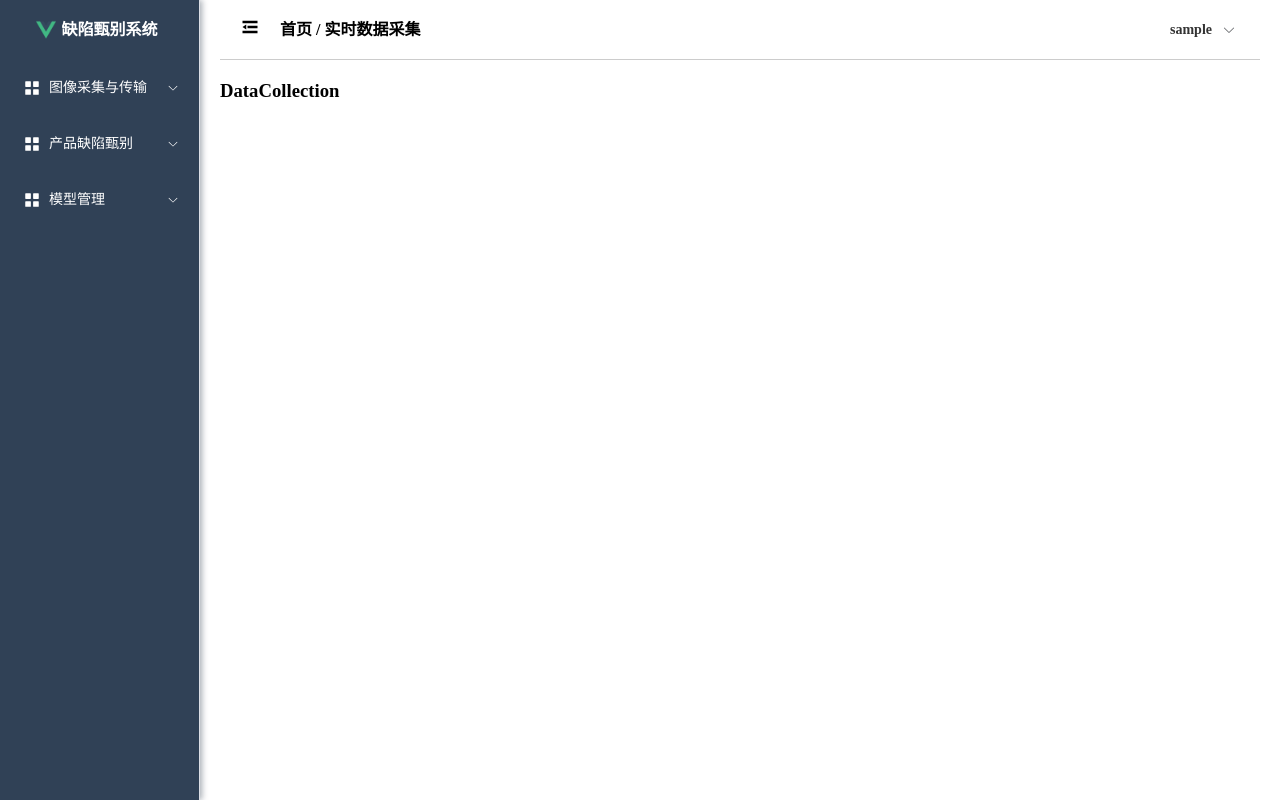
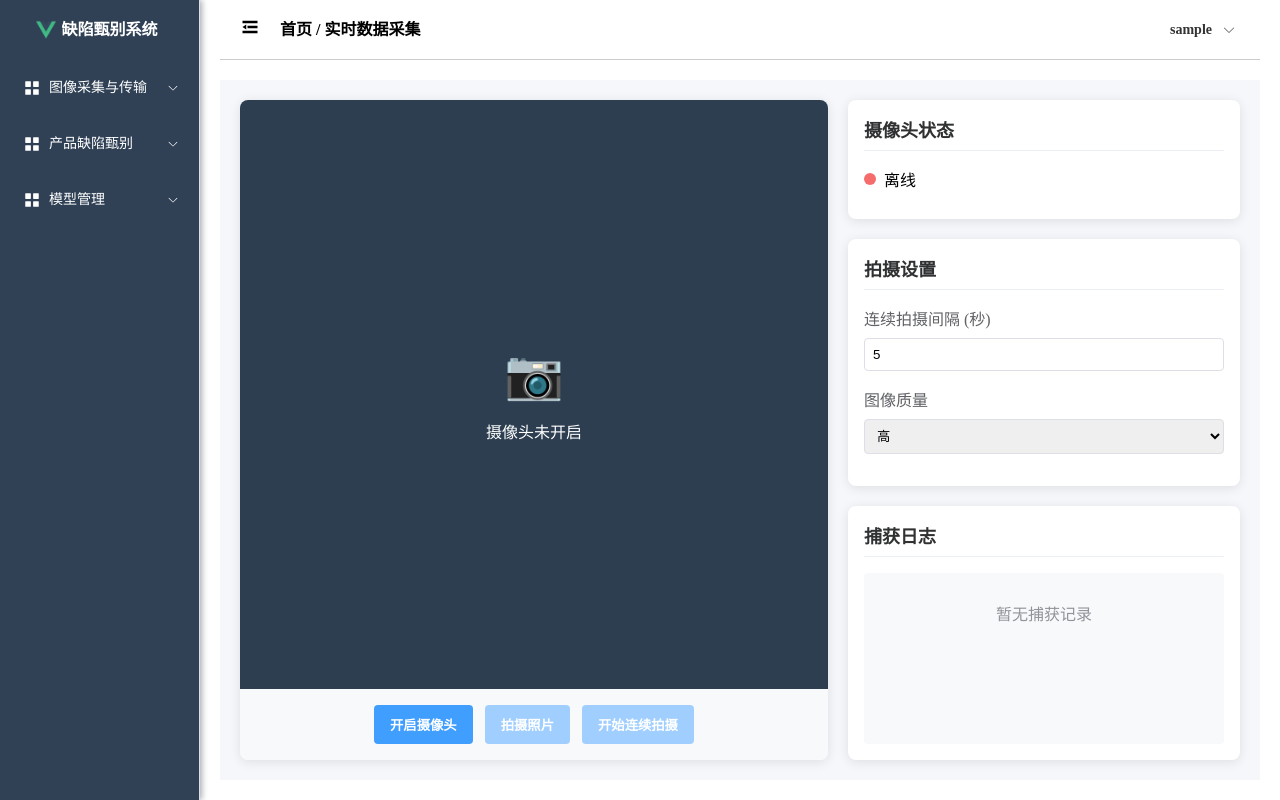
Before and after one commit to Over7ure/Grad-frontend, a Vue app: page /dataCollection in a window 1280 px wide. Built offline with nearby package versions, Linux system fonts and the light colour scheme; sample sign-in values are in the browser's storage.

Commit message:
摄像头画面捕获界面

```diff
--- a/src/pages/home/img-acq-transfer/DataCollection.vue
+++ b/src/pages/home/img-acq-transfer/DataCollection.vue
@@ -1,13 +1,363 @@
 <template>
-  <h1>DataCollection</h1>
+  <div class="data-collection-container">
+    <div class="webcam-section">
+      <div class="webcam-display" :class="{ 'offline': !cameraOnline }">
+        <video v-if="cameraOnline" ref="webcam" autoplay></video>
+        <div v-else class="camera-offline">
+          <span class="camera-offline-icon">📷</span>
+          <span>摄像头未开启</span>
+        </div>
+      </div>
+      <div class="capture-controls">
+        <button class="control-button" @click="toggleCamera">
+          {{ cameraOnline ? '关闭摄像头' : '开启摄像头' }}
+        </button>
+        <button class="control-button" :disabled="!cameraOnline" @click="captureImage">
+          拍摄照片
+        </button>
+        <button class="control-button" :disabled="!cameraOnline" @click="toggleContinuousCapture">
+          {{ continuousCapture ? '停止连续拍摄' : '开始连续拍摄' }}
+        </button>
+      </div>
+    </div>
+
+    <div class="settings-section">
+      <div class="settings-card">
+        <h2 class="card-title">摄像头状态</h2>
+        <div class="camera-status">
+          <div class="status-indicator" :class="{ 'online': cameraOnline, 'offline': !cameraOnline }"></div>
+          <span>{{ cameraOnline ? '在线' : '离线' }}</span>
+        </div>
+        <div class="camera-info" v-if="cameraOnline">
+          <p><strong>分辨率:</strong> {{ cameraResolution }}</p>
+          <p><strong>帧率:</strong> 30fps</p>
+        </div>
+      </div>
+
+      <div class="settings-card">
+        <h2 class="card-title">拍摄设置</h2>
+        <div class="setting-item">
+          <label>连续拍摄间隔 (秒)</label>
+          <input type="number" v-model="captureInterval" min="1" max="60" :disabled="continuousCapture">
+        </div>
+        <div class="setting-item">
+          <label>图像质量</label>
+          <select v-model="imageQuality">
+            <option value="high">高</option>
+            <option value="medium">中</option>
+            <option value="low">低</option>
+          </select>
+        </div>
+      </div>
+
+      <div class="settings-card capture-log">
+        <h2 class="card-title">捕获日志</h2>
+        <div class="log-container">
+          <div v-if="captureLogs.length === 0" class="empty-log">
+            暂无捕获记录
+          </div>
+          <div v-else class="log-entry" v-for="(log, index) in captureLogs" :key="index">
+            <span class="log-time">{{ log.time }}</span>
+            <span class="log-message">{{ log.message }}</span>
+          </div>
+        </div>
+      </div>
+    </div>
+  </div>
 </template>
 
 <script>
 export default {
   name: 'DataCollection',
+  data() {
+    return {
+      cameraOnline: false,
+      stream: null,
+      cameraResolution: '1280x720',
+      captureInterval: 5,
+      imageQuality: 'high',
+      continuousCapture: false,
+      captureTimer: null,
+      captureLogs: [],
+      captureCount: 0
+    }
+  },
+  methods: {
+    async toggleCamera() {
+      if (this.cameraOnline) {
+        this.stopCamera();
+      } else {
+        await this.startCamera();
+      }
+    },
+    async startCamera() {
+      try {
+        this.stream = await navigator.mediaDevices.getUserMedia({
+          video: { width: 1280, height: 720 }
+        });
+
+        // Use $nextTick to ensure DOM is updated
+        await this.$nextTick();
+        if (this.$refs.webcam) {
+          this.$refs.webcam.srcObject = this.stream;
+          try {
+            await this.$refs.webcam.play();
+          } catch (playError) {
+            console.error('播放视频流失败:', playError);
+          }
+        }
+
+        this.cameraOnline = true;
+        this.addLog('摄像头已开启');
+      } catch (error) {
+        console.error('无法访问摄像头:', error);
+        this.addLog('摄像头访问失败: ' + error.message);
+      }
+    },
+    stopCamera() {
+      if (this.stream) {
+        this.stream.getTracks().forEach(track => track.stop());
+        this.stream = null;
+      }
+
+      this.cameraOnline = false;
+      this.addLog('摄像头已关闭');
+
+      if (this.continuousCapture) {
+        this.toggleContinuousCapture();
+      }
+    },
+    captureImage() {
+      if (!this.cameraOnline) return;
+
+      this.captureCount++;
+      this.addLog(`已捕获图像 #${this.captureCount}`);
+      // 这里可以添加实际图像捕获和保存的逻辑
+    },
+    toggleContinuousCapture() {
+      if (this.continuousCapture) {
+        // 停止连续拍摄
+        clearInterval(this.captureTimer);
+        this.captureTimer = null;
+        this.continuousCapture = false;
+        this.addLog('连续拍摄已停止');
+      } else {
+        // 开始连续拍摄
+        this.continuousCapture = true;
+        this.addLog(`连续拍摄已开始，间隔: ${this.captureInterval}秒`);
+        this.captureTimer = setInterval(() => {
+          this.captureImage();
+        }, this.captureInterval * 1000);
+      }
+    },
+    addLog(message) {
+      const now = new Date();
+      const timeString = now.toLocaleTimeString();
+      this.captureLogs.unshift({
+        time: timeString,
+        message: message
+      });
+
+      // 保持日志不超过50条
+      if (this.captureLogs.length > 50) {
+        this.captureLogs.pop();
+      }
+    }
+  },
+  beforeUnmount() {
+    // 组件销毁前清理资源
+    this.stopCamera();
+    if (this.captureTimer) {
+      clearInterval(this.captureTimer);
+    }
+  }
 }
 </script>
 
 <style scoped>
+.data-collection-container {
+  display: flex;
+  height: 100%;
+  min-height: 600px;
+  gap: 20px;
+  padding: 20px;
+  background-color: #f5f7fa;
+}
 
+.webcam-section {
+  flex: 3;
+  display: flex;
+  flex-direction: column;
+  background-color: white;
+  border-radius: 8px;
+  box-shadow: 0 2px 12px rgba(0, 0, 0, 0.1);
+  overflow: hidden;
+}
+
+.webcam-display {
+  flex: 1;
+  background-color: #2c3e50;
+  display: flex;
+  align-items: center;
+  justify-content: center;
+  position: relative;
+  overflow: hidden;
+}
+
+.webcam-display video {
+  width: 100%;
+  height: 100%;
+  object-fit: cover;
+}
+
+.camera-offline {
+  display: flex;
+  flex-direction: column;
+  align-items: center;
+  justify-content: center;
+  color: white;
+}
+
+.camera-offline-icon {
+  font-size: 48px;
+  margin-bottom: 16px;
+}
+
+.capture-controls {
+  display: flex;
+  justify-content: center;
+  gap: 12px;
+  padding: 16px;
+  background-color: #f8f9fa;
+}
+
+.control-button {
+  padding: 10px 16px;
+  border: none;
+  border-radius: 4px;
+  background-color: #409eff;
+  color: white;
+  font-weight: 600;
+  cursor: pointer;
+  transition: all 0.3s;
+}
+
+.control-button:hover {
+  background-color: #66b1ff;
+}
+
+.control-button:disabled {
+  background-color: #a0cfff;
+  cursor: not-allowed;
+}
+
+.settings-section {
+  flex: 2;
+  display: flex;
+  flex-direction: column;
+  gap: 20px;
+  max-width: 400px;
+}
+
+.settings-card {
+  background-color: white;
+  border-radius: 8px;
+  box-shadow: 0 2px 12px rgba(0, 0, 0, 0.1);
+  padding: 16px;
+}
+
+.card-title {
+  margin-top: 0;
+  margin-bottom: 16px;
+  padding-bottom: 8px;
+  font-size: 18px;
+  border-bottom: 1px solid #ebeef5;
+  color: #303133;
+}
+
+.camera-status {
+  display: flex;
+  align-items: center;
+  margin-bottom: 12px;
+}
+
+.status-indicator {
+  width: 12px;
+  height: 12px;
+  border-radius: 50%;
+  margin-right: 8px;
+}
+
+.status-indicator.online {
+  background-color: #67c23a;
+}
+
+.status-indicator.offline {
+  background-color: #f56c6c;
+}
+
+.camera-info {
+  margin-top: 16px;
+}
+
+.camera-info p {
+  margin: 8px 0;
+  color: #606266;
+}
+
+.setting-item {
+  margin-bottom: 16px;
+  display: flex;
+  flex-direction: column;
+}
+
+.setting-item label {
+  margin-bottom: 8px;
+  color: #606266;
+}
+
+.setting-item input, .setting-item select {
+  padding: 8px;
+  border: 1px solid #dcdfe6;
+  border-radius: 4px;
+}
+
+.capture-log {
+  flex: 1;
+  display: flex;
+  flex-direction: column;
+  min-height: 200px;
+  max-height: 300px; /* Limit the maximum height */
+}
+
+.log-container {
+  flex: 1;
+  overflow-y: auto;
+  background-color: #f8f9fa;
+  border-radius: 4px;
+  padding: 8px;
+  max-height: 250px; /* Set a fixed height for scrolling */
+  height: 250px; /* Ensure fixed height */
+}
+
+.empty-log {
+  color: #909399;
+  text-align: center;
+  padding: 20px;
+}
+
+.log-entry {
+  padding: 8px;
+  border-bottom: 1px solid #ebeef5;
+  font-size: 14px;
+}
+
+.log-time {
+  color: #909399;
+  margin-right: 8px;
+}
+
+.log-message {
+  color: #303133;
+}
 </style>
--- a/src/pages/home/img-acq-transfer/UserList.vue
+++ b/src/pages/home/img-acq-transfer/UserList.vue
@@ -20,7 +20,6 @@
     <el-table-column label="用户名" prop="username" width="140"></el-table-column>
     <el-table-column label="密码" prop="password" width="140"></el-table-column>
     <el-table-column label="邮箱" prop="email"></el-table-column>
-    <el-table-column label="文件数" prop="fileNum"></el-table-column>
     <el-table-column label="创建时间" prop="createDate"></el-table-column>
     <el-table-column label="用户身份" prop="role">
       <template v-slot="scope">
```
